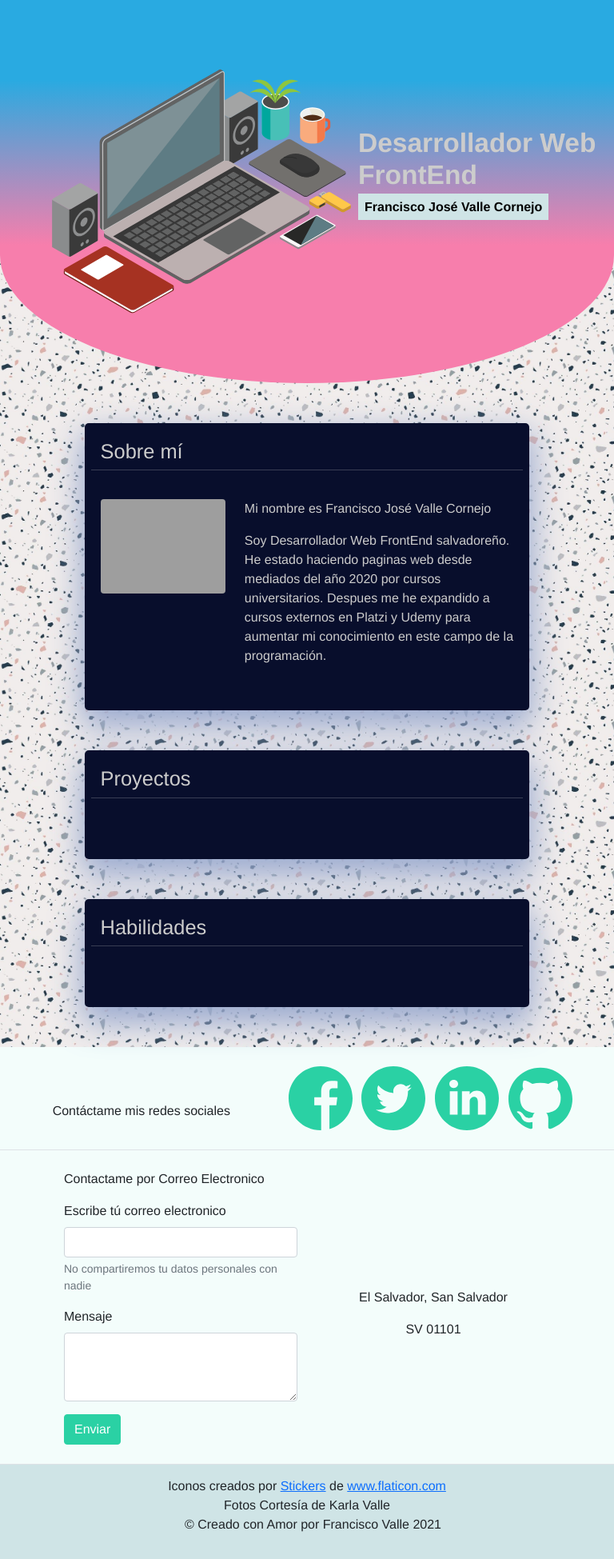
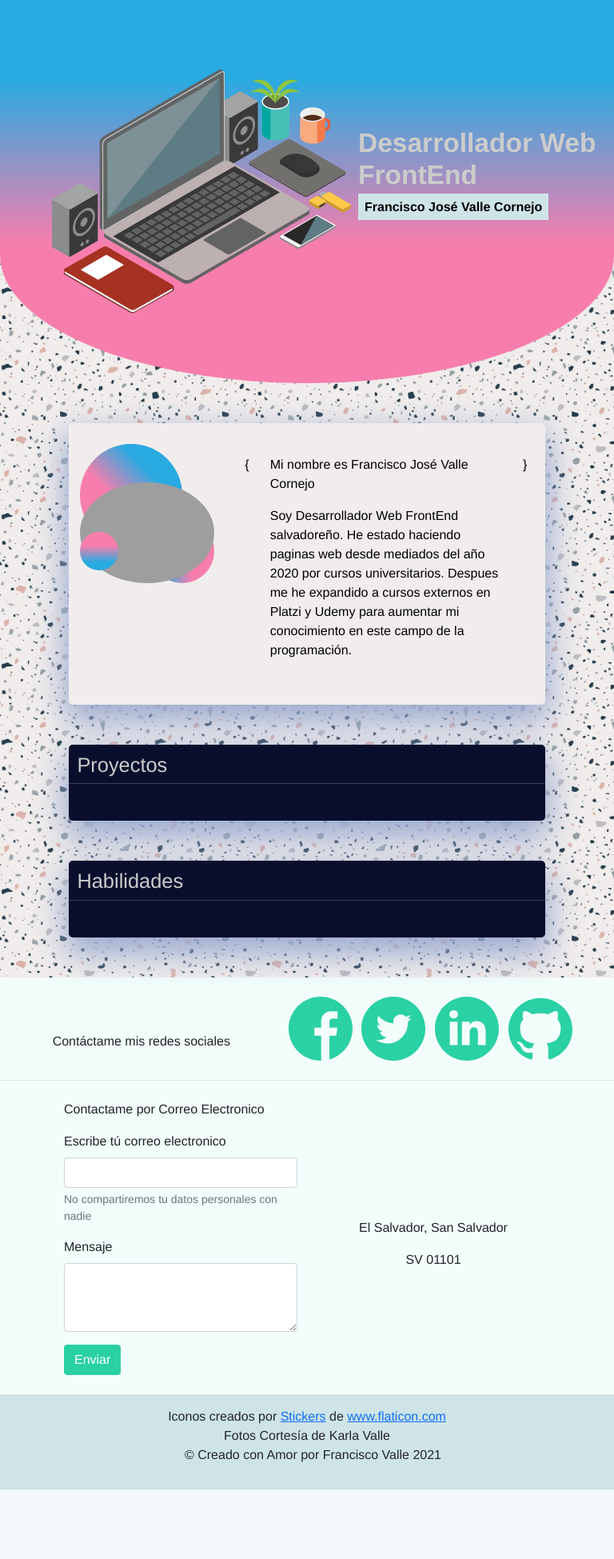
Before and after one commit to C3SC0-V4113/Portafolio-Personal, a PHP site: page / in a window 768 px wide. Shown: the part 57-2006 px from the top of the page at 80% size. After the commit the page ends 1919 px from the top, so only its background shows below. Run offline with PHP 8.4, Linux system fonts and the light colour scheme; some libraries are stand-ins or nearby versions; grey boxes are pictures that could not be loaded.

Commit message:
Foto de Perfil actualizada con burbujas

```diff
--- a/css/style.css
+++ b/css/style.css
@@ -46,6 +46,20 @@ body{
     background-size: 20rem;
     background-color: #D8E8E4;
 }
+#rectangulofondo{
+    z-index: -1;
+    position: relative;
+    margin: 0;
+    transform: translateY(29.5rem);
+    width: 100%;
+    height: 9rem;
+}
+#rectangulofondo>rect{
+    margin: 0;
+    width: 100%;
+    height: 9rem;
+    fill: #F1EDEC;
+}
 article{
     border-radius: 5px;
     left: 0;
@@ -59,7 +73,49 @@ article{
     box-shadow: 0px 16px 40px 5px #9AAACF;
 }
 article div{
-    padding: 20px;
+    padding: 10px;
+}
+#about>article{
+    color: black;
+    background-color: #F1EDEC;
+}
+#foto-persona{
+    padding: 1rem;
+}
+#foto-persona>img{
+    position: relative;
+    z-index: 1;
+    margin: 3rem;
+}
+.circulos{
+    position: relative;
+    border-radius: 100%;
+    background: rgb(41,170,225);
+    background: linear-gradient(180deg, rgba(41,170,225,1) 21%, rgba(247,126,172,1) 64%);
+    width: 0.5rem;
+    height: 0.5rem;
+}
+#one{
+    width: 10rem;
+    height: 10rem;
+    float: left;
+    transform: rotate(45deg);
+    margin-bottom: -10rem;
+}
+#two{
+    z-index: 2;
+    float: left;
+    transform: rotate(180deg);
+    width: 3rem;
+    height: 3rem;
+    margin-top: -8rem;
+}
+#three{
+    float: right;
+    width: 5rem;
+    height: 5rem;
+    transform: rotate(270deg);
+    margin-top: -8rem;
 }
 rect{
     fill: none;
@@ -113,10 +169,19 @@ rect{
 }
 @media screen and (max-width: 425px) {
     #header{
+        padding-left: 2rem;
+        padding-right: 2rem;
         position: relative;
         height: 14rem;
         border-bottom-left-radius: 100% 5rem;
         border-bottom-right-radius: 100% 5rem;
+    }
+    #one{
+        width: 7rem;
+        height: 7rem;
+        float: left;
+        transform: rotate(45deg);
+        margin-bottom: -8rem;
     }
 }
 #iconsmedia{
@@ -171,13 +236,27 @@ rect{
     background-color: #2AD1A4;
     border-color: #2BD2A4;
 }
-/*@media screen and (min-width: 425px) and (max-width: 768px) {
-    #Layer_1{
-        margin-left: 2rem;
-        height: 25rem;
-        width: 25rem;
+@media screen and (min-width: 768px) and (max-width: 986px) {
+    #one{
+        width: 8rem;
+        height: 8rem;
+        float: left;
+        transform: rotate(45deg);
+        margin-bottom: -10rem;
     }
-    #head{
-        padding-top: 7rem;
+    #two{
+        z-index: 2;
+        float: left;
+        transform: rotate(180deg);
+        width: 3rem;
+        height: 3rem;
+        margin-top: -7rem;
     }
-}*/
+    #three{
+        float: right;
+        width: 5rem;
+        height: 5rem;
+        transform: rotate(270deg);
+        margin-top: -8rem;
+    }
+}
--- a/index.php
+++ b/index.php
@@ -1681,22 +1681,36 @@
         </div>
     </div>
     <!--Cuerpo-->
-    <div class="container">
+    <div class="container-fluid">
         <div class="row">
+			<!--<svg id="rectangulofondo">
+  				<rect width="300" height="100" style="fill:rgb(0,0,255);stroke-width:3;stroke:rgb(0,0,0)" />
+			</svg>-->
             <div class="col">
                 <section id="about">
                     <article>
                         <div class="row">
-                            <h3>Sobre mí</h3>
-                            <hr>
-                            <div class="col-12 col-md-4">
-                                <img src="img/practice_2_recorte.jpg" class="img-fluid rounded mx-auto d-block" alt="perfil">
+                            <div class="col-12 col-md-4" id="foto-persona">
+								<div class="circulos" id="one"></div>
+                                <img src="img/practice_3_MEJOR.jpg" class="img-fluid rounded-circle mx-auto d-block" alt="perfil-cesco">
+								<div class="circulos" id="two"></div>
+								<div class="circulos" id="three"></div>
                             </div>
                             <div class="Presentacion col-12 col-md-8">
-                                <p>Mi nombre es Francisco José Valle Cornejo</p>
+								<div class="row">
+									<div class="col-1" id="parentesis">
+										<p>{</p>
+									</div>
+									<div class="col-10">
+									<p>Mi nombre es Francisco José Valle Cornejo</p>
                                 <p>
                                     Soy Desarrollador Web FrontEnd salvadoreño. He estado haciendo paginas web desde mediados del año 2020 por cursos universitarios. Despues me he expandido a cursos externos en Platzi y Udemy para aumentar mi conocimiento en este campo de la programación.
                                 </p>
+									</div>
+									<div class="col-1" id="parentesis">
+										<p>}</p>
+									</div>
+								</div>
                             </div>
                         </div>
                     </article>
```
Also changed, not shown: 1 other file.
